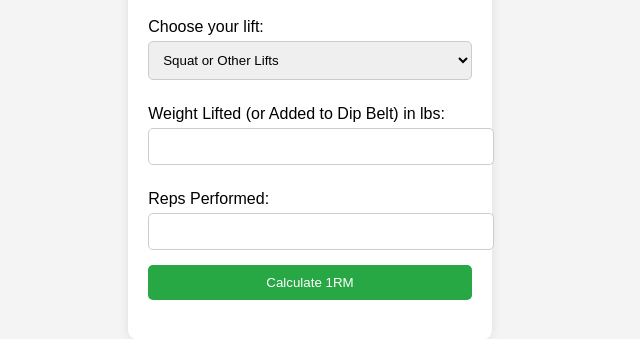
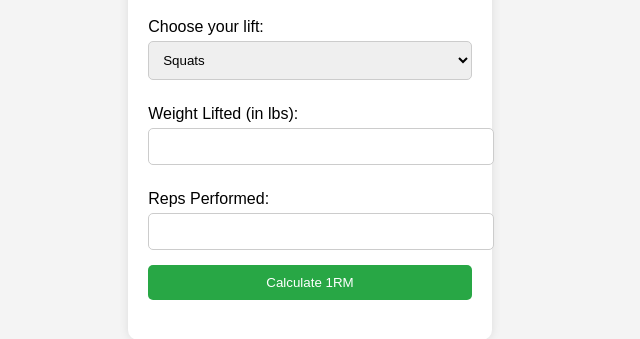
Before and after one commit to meatfueledmass/1rm-Calculator, a plain HTML site: page index.html in a window 1280 px wide. Shown: the part 279-618 px from the top of the page, without its empty margins (330-970 px from the left). Drawn offline with Linux system fonts and the light colour scheme.

Commit message:
Update index.html

```diff
--- a/index.html
+++ b/index.html
@@ -14,9 +14,10 @@
         <form id="repMaxForm">
             <label for="lift-type">Choose your lift:</label>
             <select id="lift-type">
-                <option value="squat">Squat or Other Lifts</option>
+                <option value="squat">Squats</option>
                 <option value="dips">Weighted Dips/Chin-ups</option>
                 <option value="assisted-dips">Assisted Dips/Chin-ups</option>
+                <option value="other">Other Accessory Lifts</option>
             </select>
 
             <div id="bodyweight-section" style="display: none;">
@@ -29,8 +30,10 @@
                 <input type="number" id="counterbalance" name="counterbalance">
             </div>
 
-            <label for="weight">Weight Lifted (or Added to Dip Belt) in lbs:</label>
-            <input type="number" id="weight" name="weight" required>
+            <div id="weight-section">
+                <label for="weight">Weight Lifted (in lbs):</label>
+                <input type="number" id="weight" name="weight" required>
+            </div>
 
             <label for="reps">Reps Performed:</label>
             <input type="number" id="reps" name="reps" required>
```
